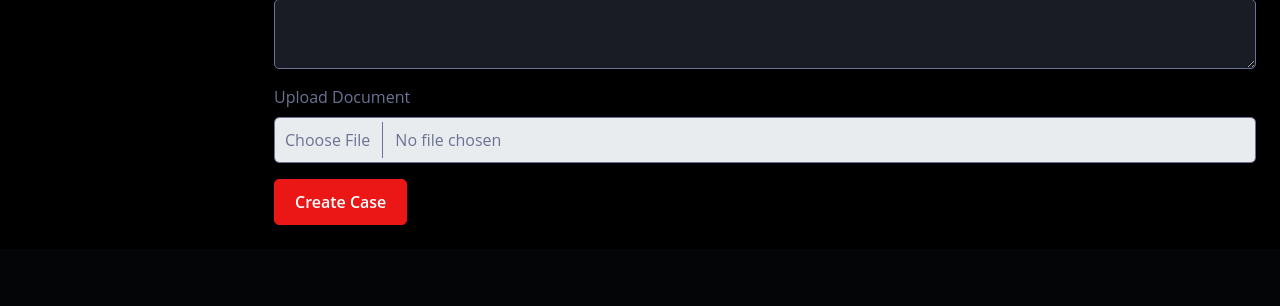
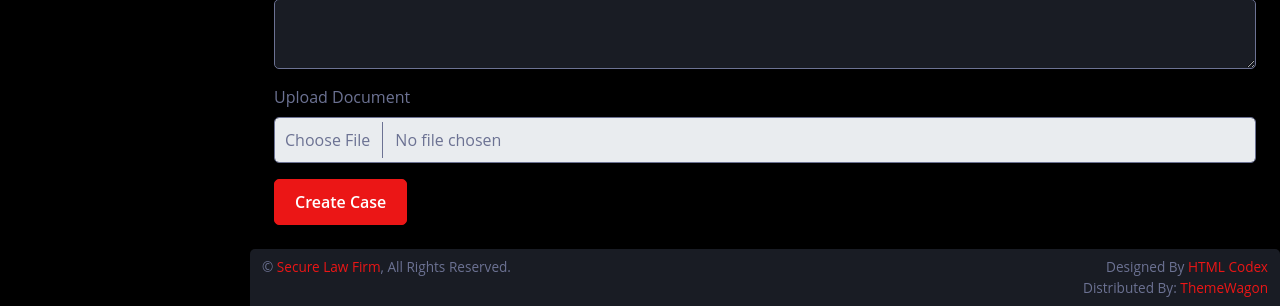
Before and after one commit to pacheco20222/secure_law_firm, a Flask app: page /add_case in a window 1280 px wide. Shown: the part 1595-1901 px from the top of the page. Before the commit the page ends 1820 px from the top, so only its background shows below. Run offline with Flask 3, Linux system fonts and the light colour scheme; the visitor is signed in with stand-in values (Sample User, id 1); data that the repository does not hold is empty; some libraries are stand-ins or nearby versions.

Commit message:
Added the footer to the project for the atrribution to the author of the html template

```diff
--- a/app.py
+++ b/app.py
@@ -15,6 +15,7 @@ from bson.objectid import ObjectId  # Import to handle ObjectId conversion
 from services.digitalocean_space_service import upload_file_to_space, delete_file_from_space
 import dotenv
 import logging
+from flask import url_for
 
 dotenv.load_dotenv()
 DO_SPACE_ENDPOINT = os.getenv("DO_SPACE_ENDPOINT")
@@ -31,7 +32,6 @@ def index():
 
 @app.route('/list_routes')
 def list_routes():
-    from flask import url_for
     output = []
     for rule in app.url_map.iter_rules():
         options = {arg: f"[{arg}]" for arg in rule.arguments}
--- a/templates/base.html
+++ b/templates/base.html
@@ -68,6 +68,22 @@
             <main class="p-4">
                 {% block content %}{% endblock %}
             </main>
+
+            <!-- Footer Start -->
+            <footer class="footer mt-auto">
+                <div class="container-fluid bg-secondary rounded-top py-2" style="font-size: 0.85rem;">
+                    <div class="row">
+                        <div class="col-12 col-sm-6 text-center text-sm-start">
+                            &copy; <a href="#">Secure Law Firm</a>, All Rights Reserved.
+                        </div>
+                        <div class="col-12 col-sm-6 text-center text-sm-end">
+                            Designed By <a href="https://htmlcodex.com" target="_blank">HTML Codex</a>
+                            <br>Distributed By: <a href="https://themewagon.com" target="_blank">ThemeWagon</a>
+                        </div>
+                    </div>
+                </div>
+            </footer>
+            <!-- Footer End -->
         </div>
         <!-- Content End -->
     </div>
```
Also changed, not shown: templates/dashboard.html (+16 -0 lines), static/css/style.css (line endings or trailing spaces), 2 other files.
